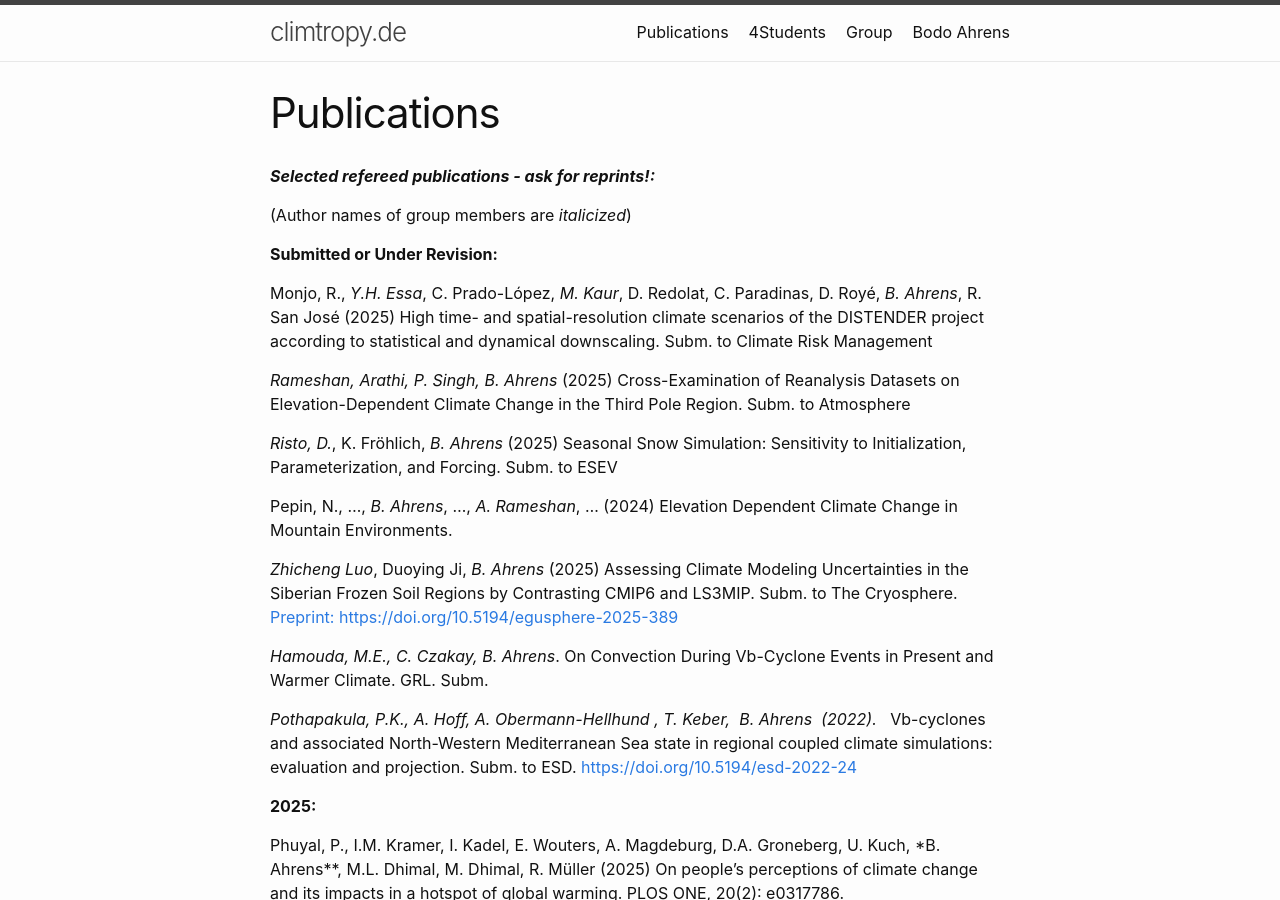
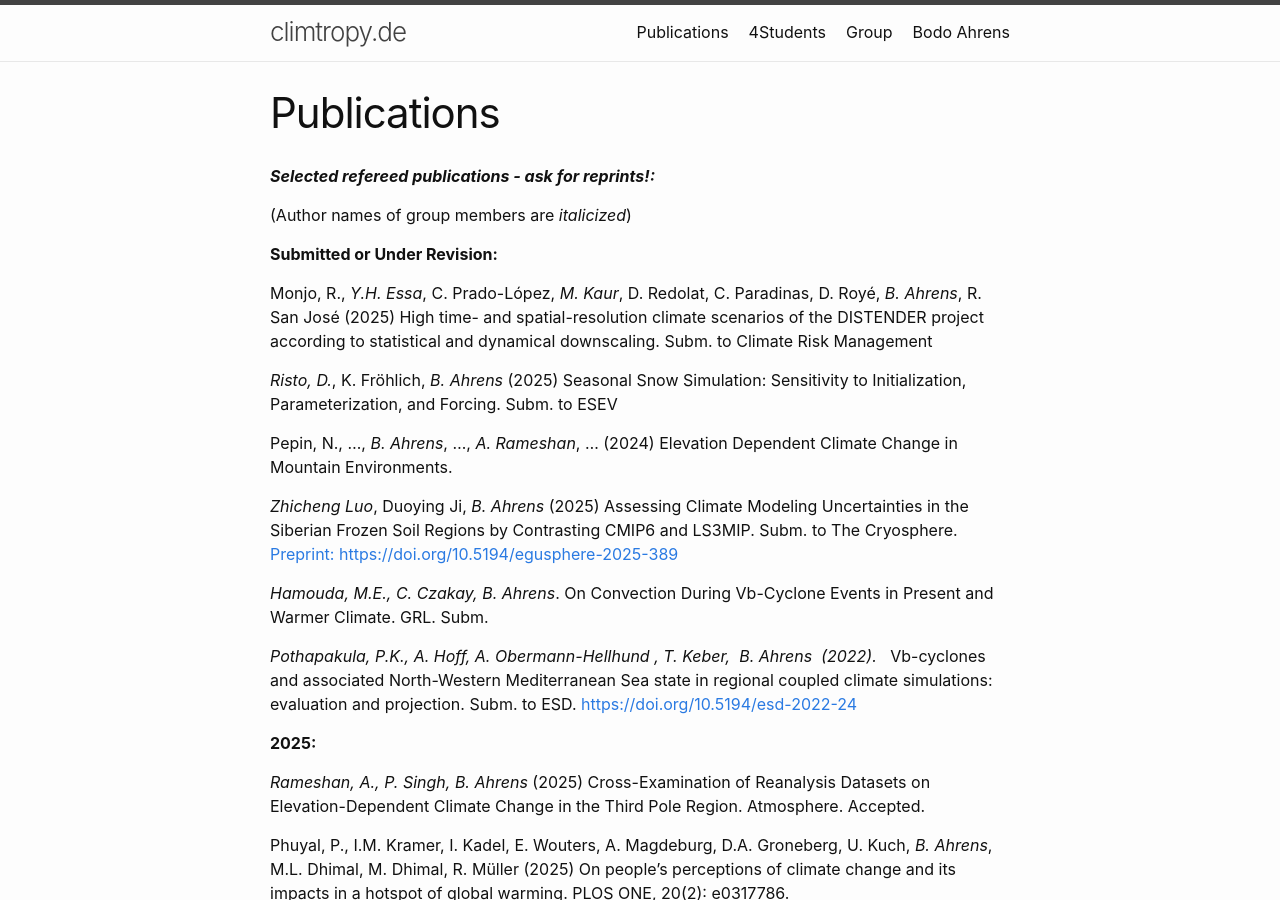
Before and after one commit to cliphy/cliphy.github.io, a Jekyll site: the page built from pubs.markdown, in a window 1280 px wide and 900 px high. Built offline with Jekyll 4.4.1, drawn with Linux system fonts in a browser that asks for light colours; some of the changed lines change nothing that is shown.

Commit message:
update
update

```diff
--- a/pubs.markdown
+++ b/pubs.markdown
@@ -15,14 +15,10 @@ Under Revision:**
 Monjo, R., *Y.H. Essa*, C. Prado-López, *M. Kaur*, D. Redolat, C. Paradinas, D. Royé, *B. Ahrens*, R. San José (2025) High time- and spatial-resolution climate scenarios of the DISTENDER project according to statistical and dynamical downscaling.
 Subm. to Climate Risk Management
 
-*Rameshan, Arathi, P. Singh, B. Ahrens* (2025) Cross-Examination of Reanalysis Datasets on Elevation-Dependent
-Climate Change in the Third Pole Region. Subm. to Atmosphere
-
 *Risto, D.*, K. Fröhlich, *B. Ahrens* (2025) Seasonal Snow Simulation: Sensitivity to Initialization, Parameterization, and Forcing.
 Subm. to ESEV
 
 Pepin, N., ..., *B. Ahrens*, ..., *A. Rameshan*, ... (2024) Elevation Dependent Climate Change in Mountain Environments.
-
 
 *Zhicheng Luo*, Duoying Ji, *B. Ahrens* (2025) Assessing Climate Modeling Uncertainties in the Siberian Frozen Soil Regions by Contrasting CMIP6 and LS3MIP.
 Subm. to The Cryosphere. [Preprint: https://doi.org/10.5194/egusphere-2025-389](https://egusphere.copernicus.org/preprints/2025/egusphere-2025-389/){:target="_blank" rel="noopener"}
@@ -39,7 +35,11 @@ target="_blank">https://doi.org/10.5194/esd-2022-24</a>
 
 **2025:**
 
-Phuyal, P., I.M. Kramer, I. Kadel, E. Wouters, A. Magdeburg, D.A. Groneberg, U. Kuch, *B. Ahrens**, M.L. Dhimal, M. Dhimal, R. Müller
+*Rameshan, A., P. Singh, B. Ahrens* (2025) Cross-Examination of Reanalysis Datasets on Elevation-Dependent
+Climate Change in the Third Pole Region. Atmosphere. Accepted.
+<!-- DFG TPChange -->
+
+Phuyal, P., I.M. Kramer, I. Kadel, E. Wouters, A. Magdeburg, D.A. Groneberg, U. Kuch, *B. Ahrens*, M.L. Dhimal, M. Dhimal, R. Müller
 (2025) On people’s perceptions of climate change and its impacts in a hotspot of global warming.
 PLOS ONE, 20(2): e0317786.
 [https://doi.org/10.1371/journal.pone.0317786](https://doi.org/10.1371/journal.pone.0317786){:target="_blank" rel="noopener"}
```
Also changed, not shown: 1 other file.
